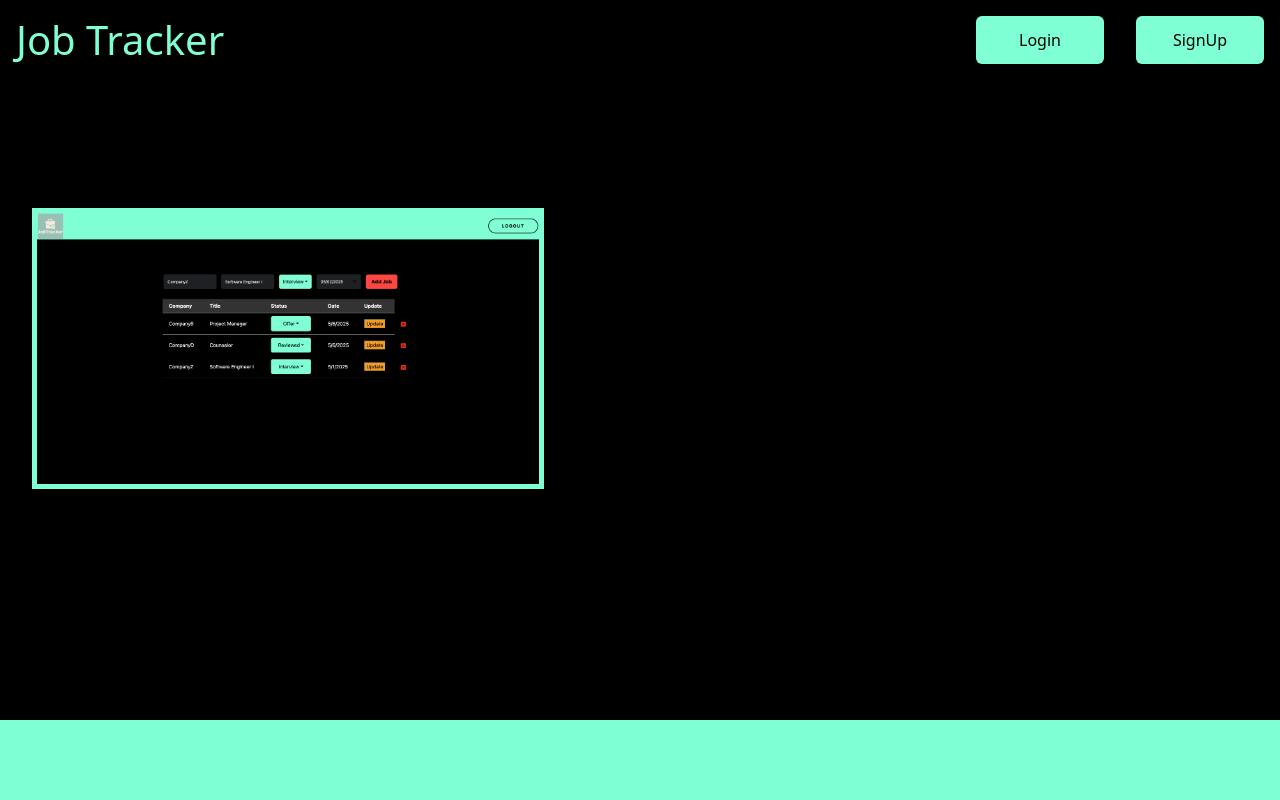
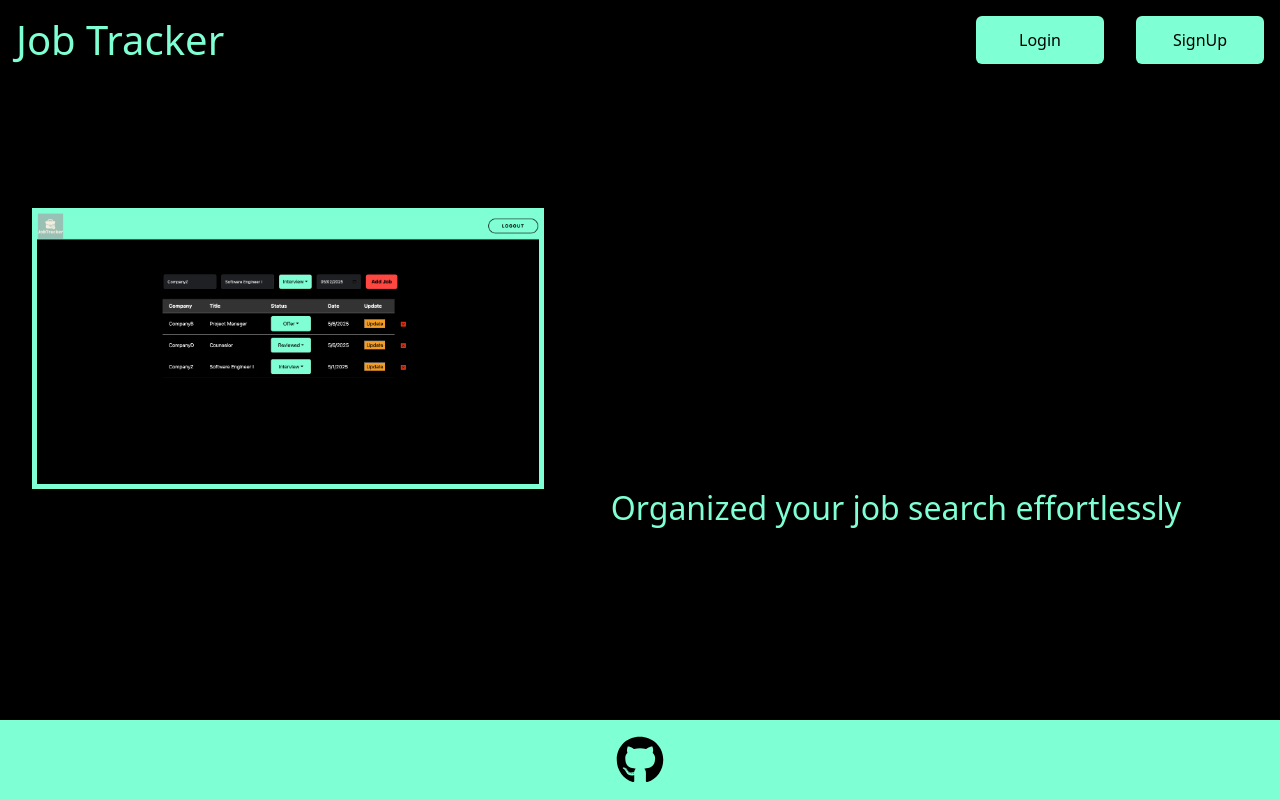
Before and after one commit to atran14CS/JobTracker, a React (Vite) app: page / in a window 1280 px wide. Built offline with nearby package versions, Linux system fonts and the light colour scheme.

Commit message:
more styles with the home page

```diff
--- a/src/App.css
+++ b/src/App.css
@@ -65,3 +65,21 @@ footer {
     margin-top: -15%;
     margin-right: 55%;
 }
+
+h2 {
+    color: aquamarine;
+    margin-bottom: 7rem;
+    margin-left: 40%;
+}
+
+#gitHubIcon {
+    font-size: 3rem;  /* Controls the icon size */
+    color: black;
+    cursor: pointer;
+}
+
+#gitHubIcon:hover {
+    color: white;
+    transform: scale(1.2);
+    transition: transform 0.2s ease, color 0.2s ease;
+}
--- a/src/pages/Home.jsx
+++ b/src/pages/Home.jsx
@@ -1,6 +1,7 @@
 import { Link } from 'react-router-dom';
 import '../App.css';
 import homePic from '../photos/homepic.png';
+import { FaGithub } from "react-icons/fa";
 
 const Home = () => {
 
@@ -16,8 +17,12 @@ const Home = () => {
           <button className="btn" id="sign-btn">SignUp</button>
         </Link>
       </div>
+      <div id='hero'>
         <img src={homePic} alt="homePic" id='homePic'/>
+        <h2>Organized your job search effortlessly</h2>
+      </div>
       <footer>
+      <a href="https://github.com/atran14CS" target="_blank"><FaGithub id="gitHubIcon" /></a>
       </footer>
     </div>
   );
```
